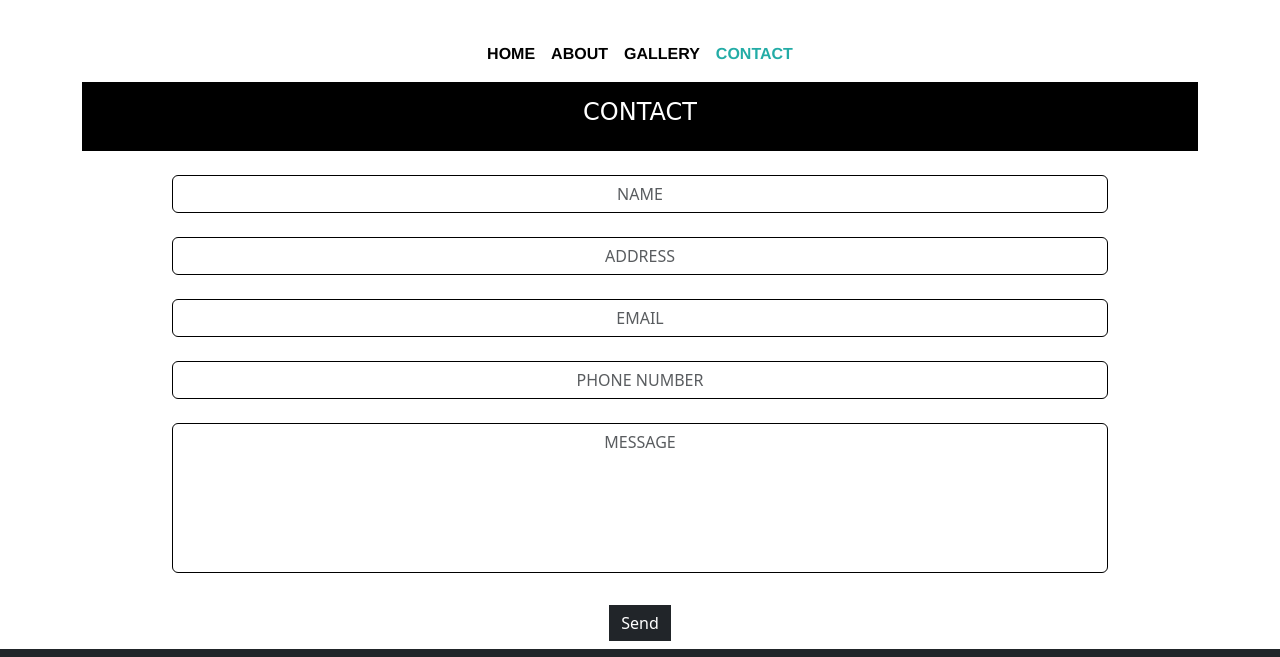
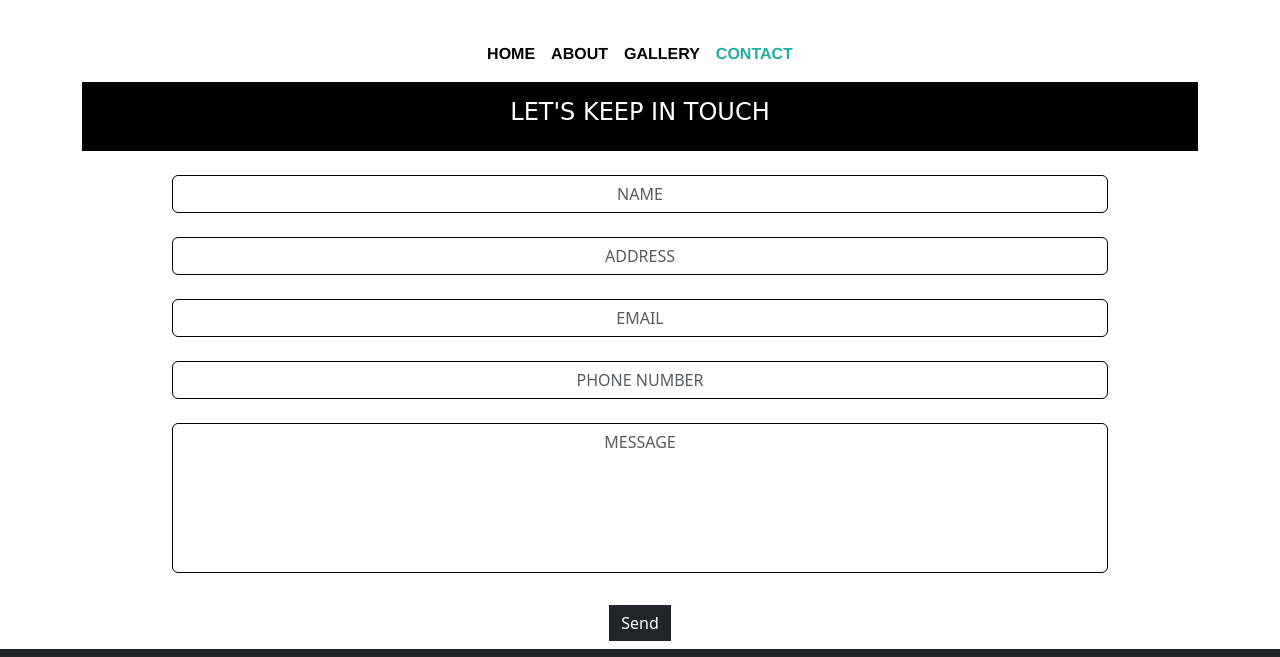
Before and after one commit to Hawa2109/Maquette_Mustacchio, a plain HTML site: page contact.html in a window 1280 px wide. Shown: the part 115-772 px from the top of the page. Drawn offline with nearby package versions, Linux system fonts and the light colour scheme; a web font is replaced by a local one.

Commit message:
Update contact.html

```diff
--- a/contact.html
+++ b/contact.html
@@ -77,7 +77,7 @@
             class="text-uppercase fs-4"
             style="font-family: 'poller one', cursive"
           >
-            Contact
+            Let's keep in touch
           </h1>
         </div>
       </section>
```
